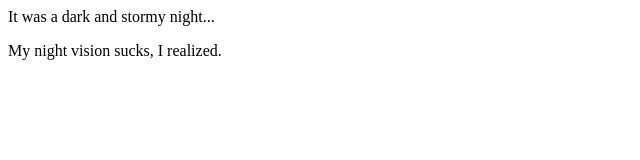
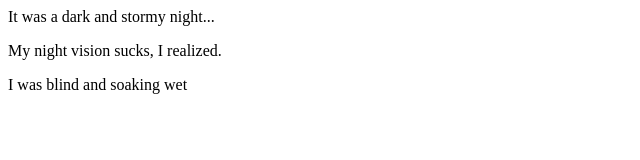
Before and after one commit to douglaskyoon/fireside-doug, a plain HTML site: page index.html in a window 1280 px wide. Shown: the whole page, without its empty margins (0-640 px from the left). Drawn offline with Linux system fonts and the light colour scheme.

Commit message:
added one more line

```diff
--- a/index.html
+++ b/index.html
@@ -2,5 +2,6 @@
         <body>
           <p>It was a dark and stormy night...</p>
           <p>My night vision sucks, I realized.</p>
+          <p>I was blind and soaking wet</p>
         </body>
 </html>
```
